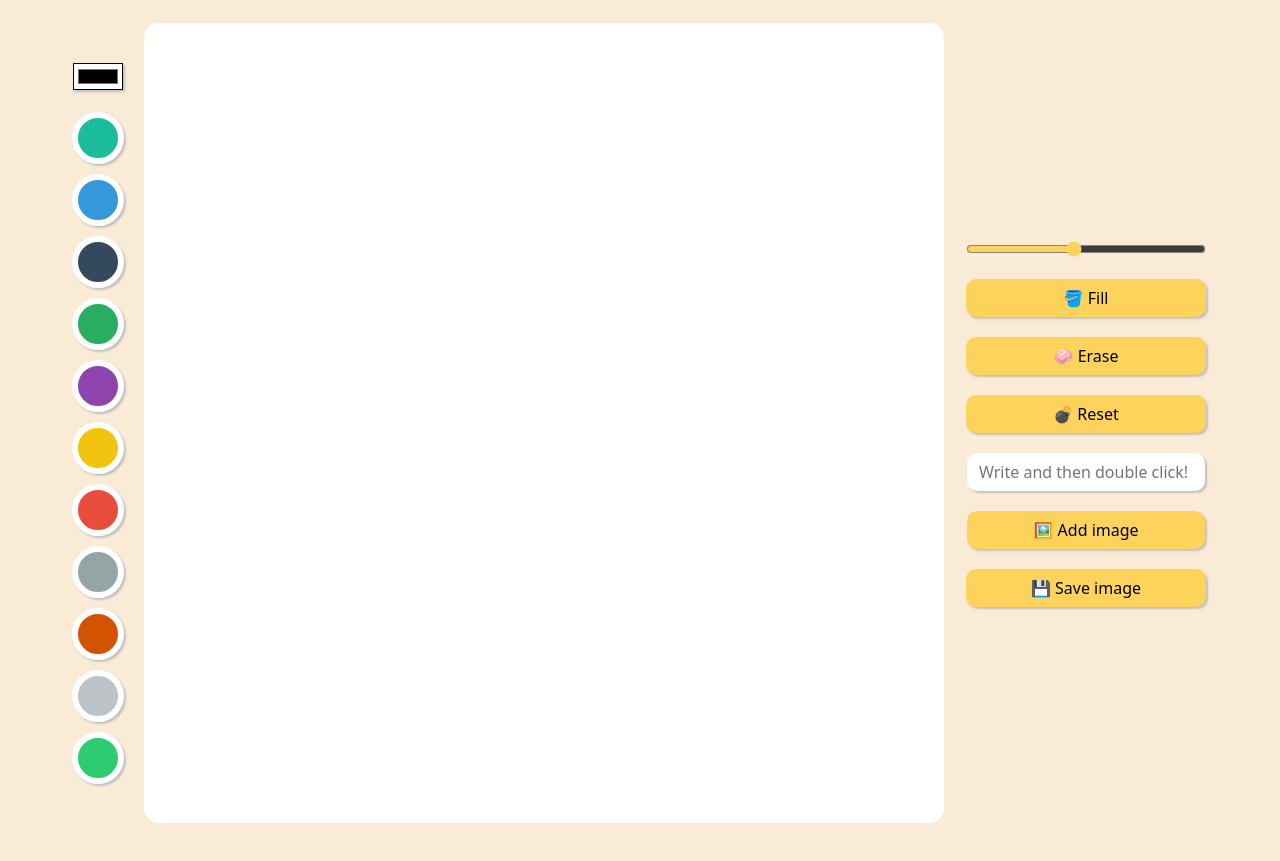
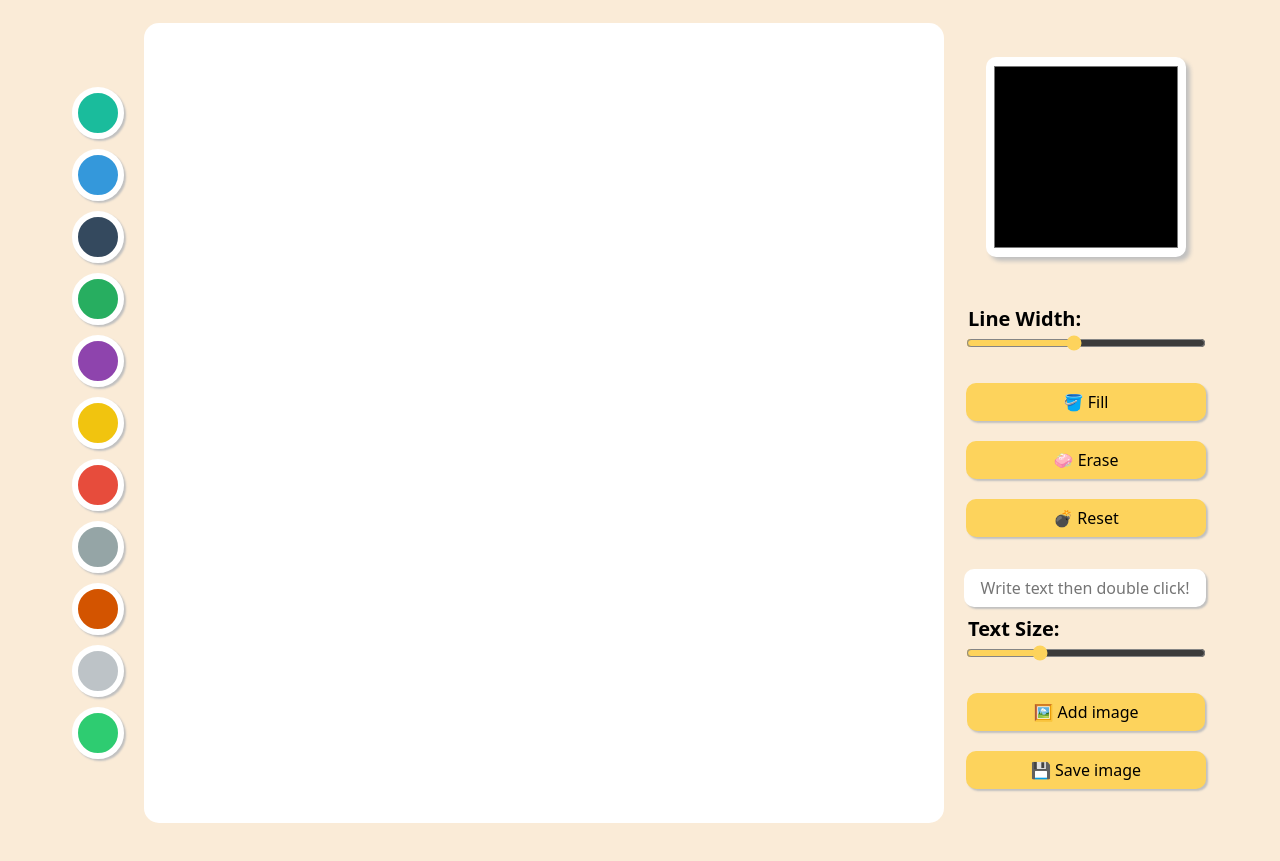
Before and after one commit to wisdomk1129/image-maker, a plain HTML site: page index.html in a window 1280 px wide. Shown: the part 71-932 px from the top of the page. Drawn offline with Linux system fonts and the light colour scheme.

Commit message:
canvas reset confirm, fill mode error fix, font-size selector

```diff
--- a/app.js
+++ b/app.js
@@ -5,6 +5,7 @@ const modeBtn = document.querySelector(".mode-btn");
 const resetBtn = document.querySelector(".reset-btn");
 const eraseBtn = document.querySelector(".erase-btn");
 const lineWidth = document.querySelector(".line-width");
+const textSize = document.querySelector(".text-size");
 const color = document.querySelector(".color-setting__input");
 const colorOptions = Array.from(document.getElementsByClassName("color-setting__btn"));
 const canvas = document.querySelector("canvas");
@@ -18,8 +19,10 @@ canvas.width = CANVAS_WIDTH;
 canvas.height = CANVAS_HEIGHT;
 ctx.lineWidth = lineWidth.value;
 ctx.lineCap = "round";
+ctx.font = "30px serif";
 let isDrawing = false; //mousedown의 true/false를 알려주는 변수
 let isFilling = false; //fillingMode의 true/false를 알려주는 변수
+let isTextInserting = false; //text를 삽입 중인지 true/false로 알려주는 변수
 
 function startDrawing() { //mousedown 감지. isDrawing 변수에 반영
     isDrawing = true;
@@ -43,6 +46,10 @@ function setLineWidth(event) {
     ctx.lineWidth = event.target.value;
 }
 
+function setTextSize(event) {
+    ctx.font = `${event.target.value}px serif`;
+}
+
 function setColor(event) {
     let style; //stroke/fillStyle에 색상 한 번에 할당하기 위해 style 변수 생성
     const targetValue = event.target.value;
@@ -51,7 +58,7 @@ function setColor(event) {
 }
 
 function canvasFill() {
-    if (isFilling) { //isFilling = true일 때만 캔버스를 가득 채움
+    if (isFilling === true && isTextInserting === false) {
         ctx.fillRect(0, 0, CANVAS_WIDTH, CANVAS_HEIGHT);
     }
 }
@@ -68,8 +75,11 @@ function paintingModeChange() {
 }
 
 function canvasReset() {
-    ctx.fillStyle = COLOR_NAME;
-    ctx.fillRect(0, 0, CANVAS_WIDTH, CANVAS_HEIGHT);
+    const clear = confirm("Do you want to clear Canvas?");
+    if (clear) { //confirm 창에서 yes 누르면 캔버스 초기화
+        ctx.fillStyle = COLOR_NAME;
+        ctx.fillRect(0, 0, CANVAS_WIDTH, CANVAS_HEIGHT)
+    }
 }
 
 function canvasErase() {
@@ -84,17 +94,23 @@ function onFileChange(event) {
     image.src = URL.createObjectURL(uploadedFile); //image url 설정
     image.onload = function () { //image가 로딩되면 canvas에 image 삽입
         ctx.drawImage(image, 0, 0, CANVAS_WIDTH, CANVAS_HEIGHT);
-        fileInput.value = null; //imgae 삽입 후 fileInput 초기화 → 새로운 image 받을 수 있게 함
+        fileInput.value = ""; //imgae 삽입 후 fileInput 초기화 → 새로운 image 받을 수 있게 함
     }
 }
 
 function insertText(event) {
     const typedText = textInput.value;
-    if (typedText !== "") {
-        ctx.save(); //ctx 설정 저장
-        ctx.font = "30px serif";
+    if (isTextInserting) {
         ctx.fillText(typedText, event.offsetX, event.offsetY);
-        ctx.restore(); //저장한 ctx 설정 다시 불러오기
+        textInput.value = null; //textInput 비우기
+        isTextInserting = false; //textInserting mode 끄기
+    }
+}
+
+function textInsertingModeChange(event) { //textInput에 값이 있으면 textInserting mode 켜기
+    const textInputValue = event.target.value;
+    if (textInputValue !== undefined || textInputValue !== null) {
+        isTextInserting = true;
     }
 }
 
@@ -106,23 +122,36 @@ function saveImage() {
     downloadLink.click(); //자동으로 click
 }
 
+//draw관련
 canvas.addEventListener("mousemove", canvasDraw);
 canvas.addEventListener("mousedown", startDrawing);
 canvas.addEventListener("mouseup", endDrawing);
 canvas.addEventListener("mouseleave", endDrawing);
 
+//line-wdith, font-weight관련
 lineWidth.addEventListener("change", setLineWidth);
 
+//font-size 관련
+textSize.addEventListener("change", setTextSize);
+
+//ctx의 color 관련
 color.addEventListener("change", setColor);
 colorOptions.forEach(color => color.addEventListener("click", setColor));
 
+//paint/fill mode 관련
 modeBtn.addEventListener("click", paintingModeChange);
 canvas.addEventListener("click", canvasFill);
 
+//canvas reset 관련
 resetBtn.addEventListener("click", canvasReset);
+
+//canvas 지우개 관련
 eraseBtn.addEventListener("click", canvasErase);
 fileInput.addEventListener("change", onFileChange);
 
+//text 삽입 관련
 canvas.addEventListener("dblclick", insertText);
+textInput.addEventListener("change", textInsertingModeChange);
 
+//canvas 이미지 저장 관련
 saveBtn.addEventListener("click", saveImage);
--- a/index.html
+++ b/index.html
@@ -13,7 +13,6 @@
     <h1 class="title">Make your own image!</h1>
     <div class="canvas">
         <div class="color-setting">
-            <input class="color-setting__input" type="color" value="#000000">
             <div class="color-setting__btn" style="background-color: #1abc9c;" data-color="#1abc9c"></div>
             <div class="color-setting__btn" style="background-color: #3498db;" data-color="#3498db"></div>
             <div class="color-setting__btn" style="background-color: #34495e;" data-color="#34495e"></div>
@@ -28,11 +27,23 @@
         </div>
         <canvas></canvas>
         <div class="btns">
-            <input class="line-width" type="range" min="1" max="10" value="5" step="0.1">
+            <input class="color-setting__input" type="color" value="#000000">
+            <div class="input-range-box">
+                <span class="input-range__text">
+                    Line Width:
+                </span>
+                <input class="input-range__input line-width" type="range" min="1" max="10" value="5" step="0.1">
+            </div>
             <button class="mode-btn">🪣 Fill</button>
             <button class="erase-btn">🧼 Erase</button>
             <button class="reset-btn">💣 Reset</button>
-            <input class="text" type="text" placeholder="Write and then double click!">
+            <div class="input-range-box">
+                <input class="text" type="text" placeholder="Write text then double click!">
+                <span class="input-range__text">
+                    Text Size:
+                </span>
+                <input class="input-range__input text-size" type="range" min="1" max="100" step="1" value="30">
+            </div>
             <label for="file">
                 🖼️ Add image
                 <input id="file" type="file" accept="image/*">
--- a/styles.css
+++ b/styles.css
@@ -17,7 +17,7 @@ body {
 .canvas {
     display: flex;
     gap: 20px;
-    align-items: center;
+    align-items: flex-start;
     justify-content: center;
     padding: 20px;
 }
@@ -33,9 +33,9 @@ canvas {
 .color-setting {
     display: flex;
     align-items: center;
-    justify-content: center;
     flex-direction: column;
     row-gap: 10px;
+    margin: auto 0px;
 }
 
 .color-setting__btn {
@@ -48,9 +48,13 @@ canvas {
 }
 
 .color-setting__input {
+    height: 200px;
+    width: 200px;
     margin-bottom: 12px;
+    border: 4px solid white;
+    border-radius: 10px;
     background-color: white;
-    box-shadow: 2px 2px 2px silver;
+    box-shadow: 4px 4px 4px silver;
 }
 
 .color-setting__btn {
@@ -78,8 +82,30 @@ canvas {
     box-shadow: 2px 2px 2px silver;
 }
 
+.input-range-box {
+    display: flex;
+    justify-content: center;
+    flex-direction: column;
+    row-gap: 4px;
+    margin-top: 12px;
+}
+
+span.input-range__text {
+    font-size: 20px;
+    font-weight: bold;
+    margin-left: 4px;
+    margin-top: 8px;
+}
+
+input.input-range__input {
+    width: 240px;
+    accent-color: #fdd35c;
+    background-color: white;
+    margin-bottom: 12px;
+}
+
 input.text {
-    width: 214px;
+    width: 218px;
     background-color: white;
     border: none;
     border-radius: 10px;
@@ -87,6 +113,11 @@ input.text {
     font-family: system-ui, -apple-system, BlinkMacSystemFont, 'Segoe UI', Roboto, Oxygen, Ubuntu, Cantarell, 'Open Sans', 'Helvetica Neue', sans-serif;
     padding: 8px 12px;
     box-shadow: 2px 2px 2px silver;
+}
+
+input.text::placeholder {
+    text-align: center;
+    font-family: system-ui, -apple-system, BlinkMacSystemFont, 'Segoe UI', Roboto, Oxygen, Ubuntu, Cantarell, 'Open Sans', 'Helvetica Neue', sans-serif;
 }
 
 label {
@@ -105,12 +136,6 @@ input#file {
     display: none;
 }
 
-input.line-width {
-    width: 240px;
-    accent-color: #fdd35c;
-    background-color: white;
-}
-
 .btns button:hover,
 label:hover {
     filter: brightness(80%);
```
